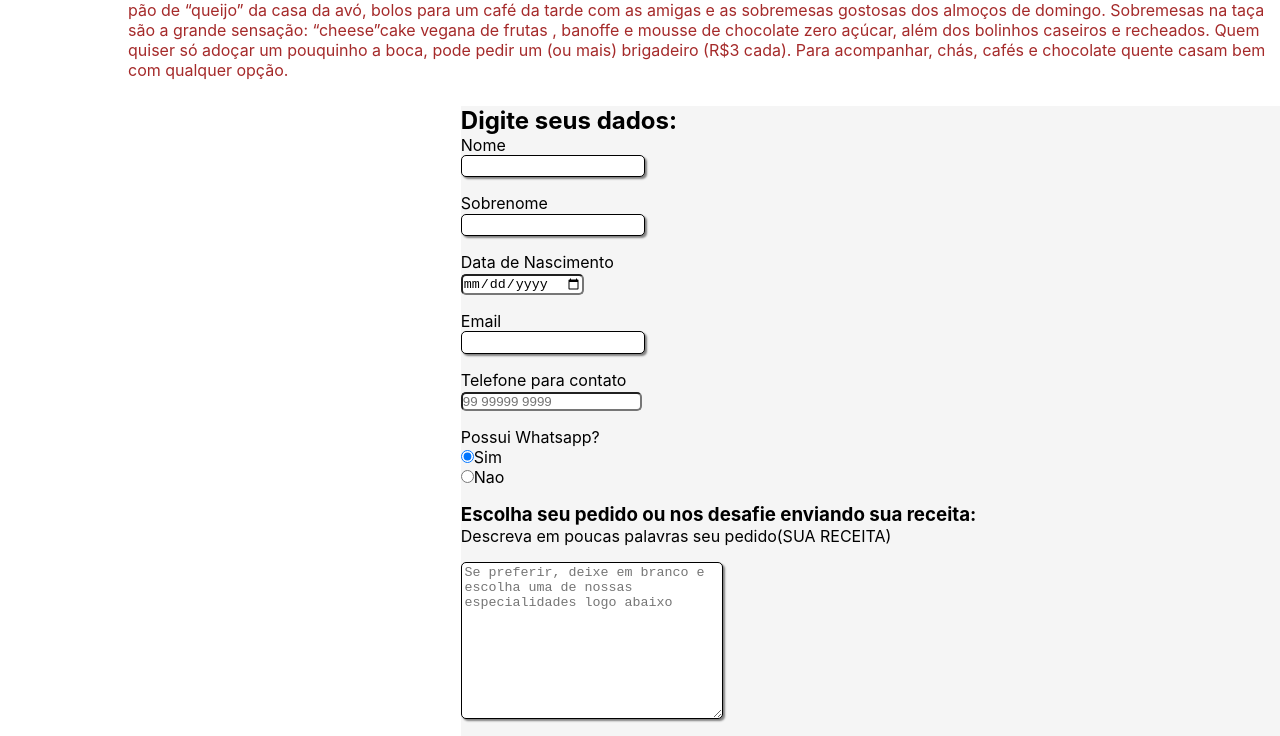
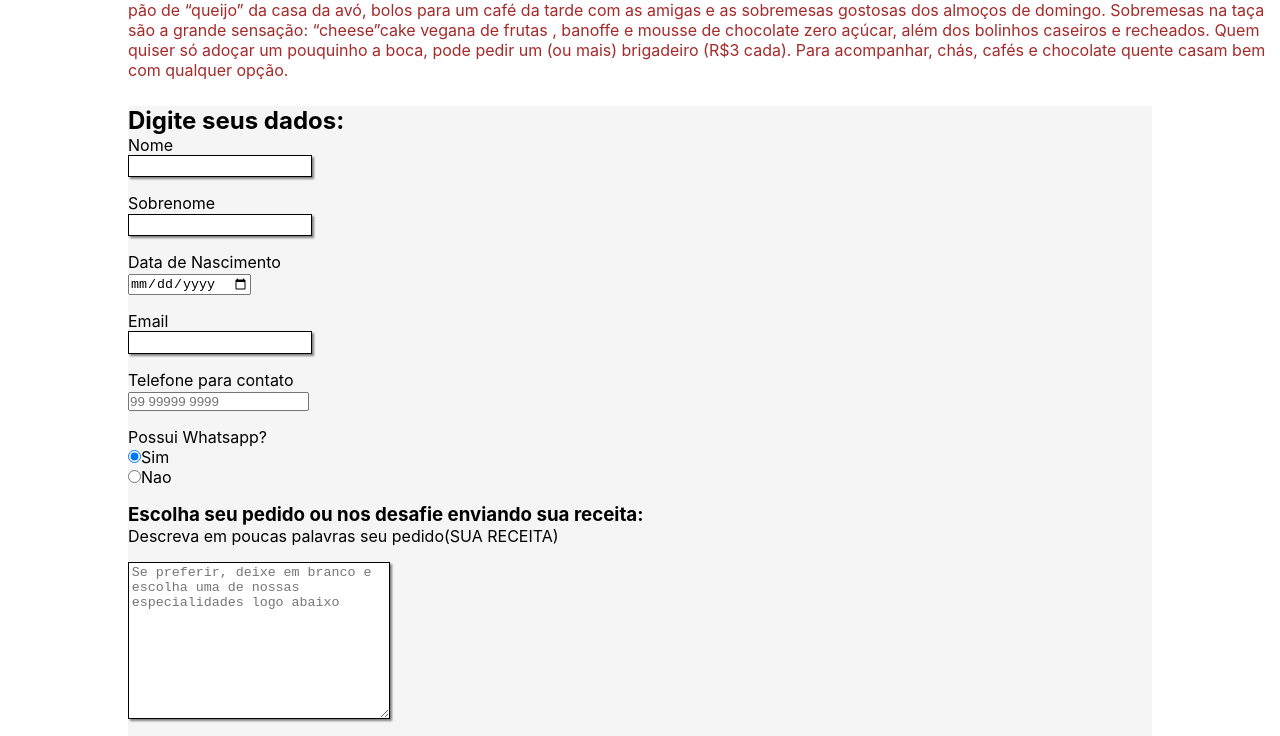
Before and after one commit to leaovic/CTD, a plain HTML site: page Front-End/Primeiro-Bimestre/Aula-12/mesa/index.html in a window 1280 px wide. Shown: the part 59-795 px from the top of the page. Drawn offline with Linux system fonts and the light colour scheme.

Commit message:
atualizacao

```diff
--- a/Front-End/Primeiro-Bimestre/Aula-12/mesa/style.css
+++ b/Front-End/Primeiro-Bimestre/Aula-12/mesa/style.css
@@ -5,17 +5,6 @@
 }
 
 
-div {
-    /* padding: 12px;
-    background-image: url("https://f.vividscreen.info/soft/7ee6d52d9a7c07e24844669549f855c9/Paris-Cafe-1920x1200.jpg");
-    background-color: aqua;
-    background-attachment: fixed;
-    font-family: -apple-system, BlinkMacSystemFont, 'Segoe UI', Roboto, Oxygen, Ubuntu, Cantarell, 'Open Sans', 'Helvetica Neue', sans-serif;
-    color: white;
-    width: 1080px; */
-
-
-}
 
 .title {
     font-family: -apple-system, BlinkMacSystemFont, 'Segoe UI', Roboto, Oxygen, Ubuntu, Cantarell, 'Open Sans', 'Helvetica Neue', sans-serif;
@@ -31,7 +20,7 @@ div {
 }
 
 form {
-    font-family: -apple-system, BlinkMacSystemFont, 'Segoe UI', Roboto, Oxygen, Ubuntu, Cantarell, 'Open Sans', 'Helvetica Neue', sans-serif
+    font-family: -apple-system, BlinkMacSystemFont, 'Segoe UI', Roboto, Oxygen, Ubuntu, Cantarell, 'Open Sans', 'Helvetica Neue', sans-serif;
 }
 
 fieldset {
@@ -39,15 +28,11 @@ fieldset {
     background-color: whitesmoke;
     font-family: -apple-system, BlinkMacSystemFont, 'Segoe UI', Roboto, Oxygen, Ubuntu, Cantarell, 'Open Sans', 'Helvetica Neue', sans-serif
     font-size: 1em;
-    color: black;
-    margin-left: 36%;
+
+    margin-left: 10%;
     margin-top: 2%;
-    justify-content: center;
+    margin-right: 10%;
 
-}
-
-input, select, textarea, button {
-    border-radius: 5px;
 
 }
 
@@ -81,23 +66,6 @@ fieldset .grupo .campo {
     background: yellow;
 }
 
-/* .main-button {
-    font-size: 1.2em;
-    background: brown;
-    border: 0;
-    margin-bottom: 1em;
-    color: brown;
-    padding: 0.2em 0.6em;
-    box-shadow: 2px 2px 2px rgba(0,0,0,0.2);
-    text-shadow: 1px 1px 1px rgba(0,0,0,0.3);
-    position: absolute;
-    top: 90%;
-    left: 50%;
-    margin-right: -50%;
-    transform: translate(-50%, -50%);
-
-} */
-
 .main-button:hover {
     background: #ccbbff;
     box-shadow: inset 2px 2px 2px rgba(0,0,0,0.2);
```
